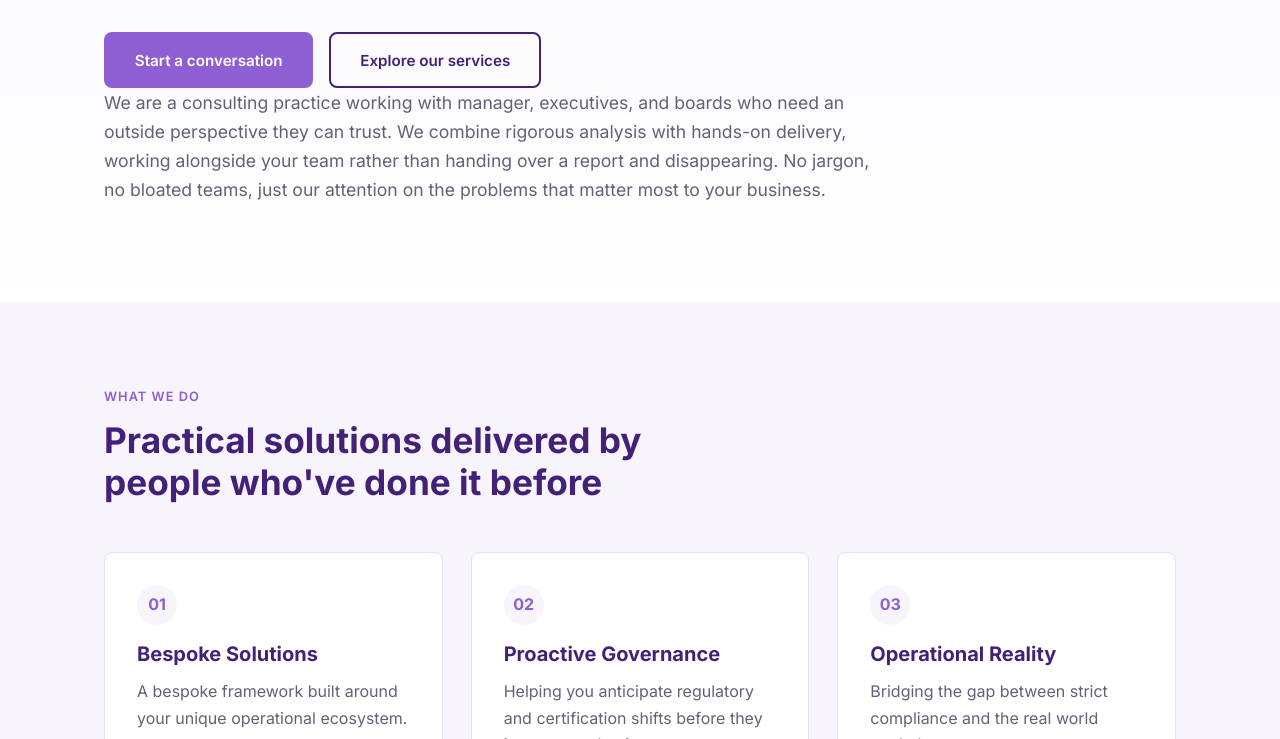
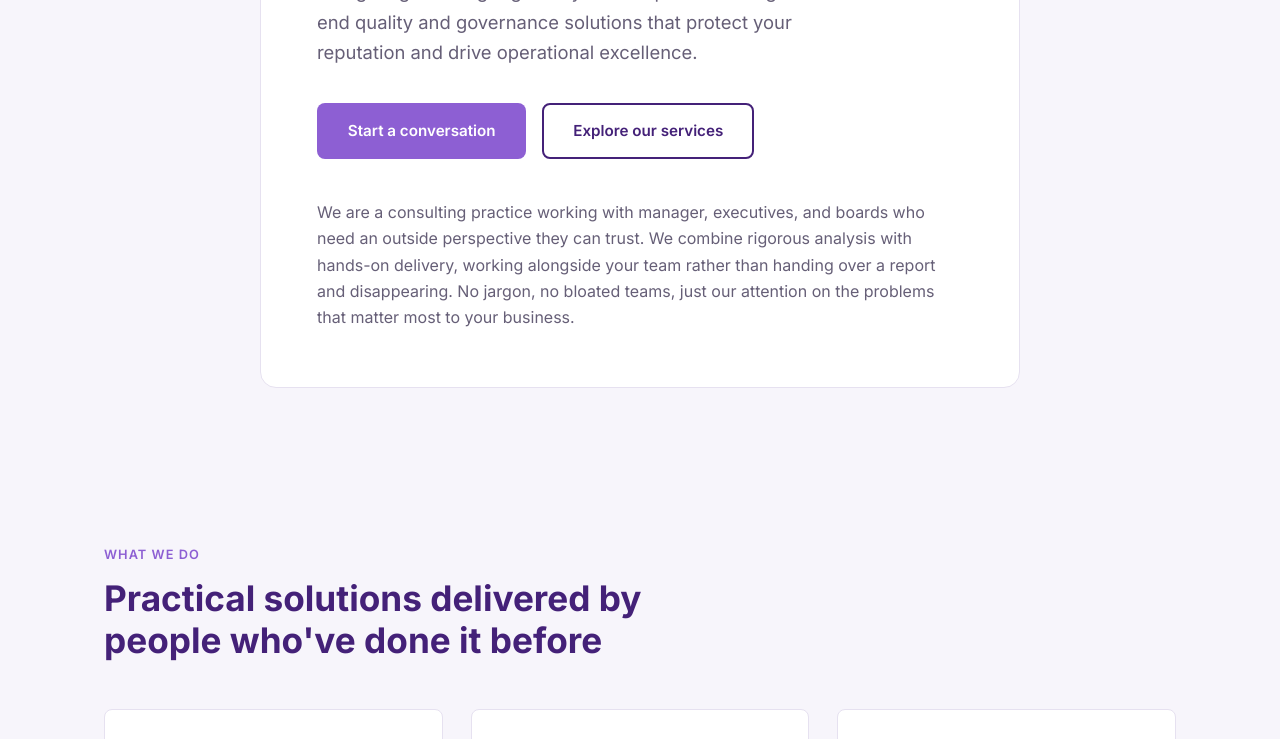
Before and after one commit to alan-littlebrook/littlebrook-web, a plain HTML site: page index.html in a window 1280 px wide. Shown: the part 390-1129 px from the top of the page. Drawn offline with Linux system fonts and the light colour scheme.

Commit message:
Add files via upload

```diff
--- a/css/style.css
+++ b/css/style.css
@@ -245,12 +245,17 @@ section {
 
 /* ---------- Hero ---------- */
 .hero {
-  padding-block: 6rem 5rem;
-  background: linear-gradient(180deg, var(--color-bg-alt) 0%, var(--color-bg) 100%);
+  padding-block: 3.5rem 4.5rem;
+  background: var(--color-bg-alt);
 }
 
-.hero-inner {
-  max-width: 720px;
+.hero-card {
+  max-width: 760px;
+  margin-inline: auto;
+  background: var(--color-white);
+  border: 1px solid var(--color-border);
+  border-radius: 16px;
+  padding: 3rem 3.5rem 3.5rem;
 }
 
 .hero .eyebrow {
@@ -274,9 +279,16 @@ section {
   flex-wrap: wrap;
 }
 
+.hero-card .intro-text {
+  margin-top: 2.5rem;
+  margin-bottom: 0;
+  max-width: none;
+  font-size: 1rem;
+}
+
 .page-hero {
-  padding-block: 4.5rem 3.5rem;
-  background: linear-gradient(180deg, var(--color-bg-alt) 0%, var(--color-bg) 100%);
+  padding-block: 3.5rem 4.5rem;
+  background: var(--color-bg-alt);
 }
 
 .page-hero .eyebrow {
@@ -786,4 +798,8 @@ section {
   .hero-actions .btn {
     text-align: center;
   }
+
+  .hero-card {
+    padding: 2rem 1.5rem 2.25rem;
+  }
 }
```
